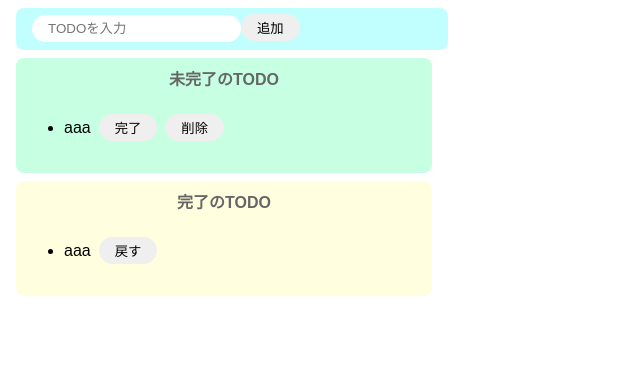
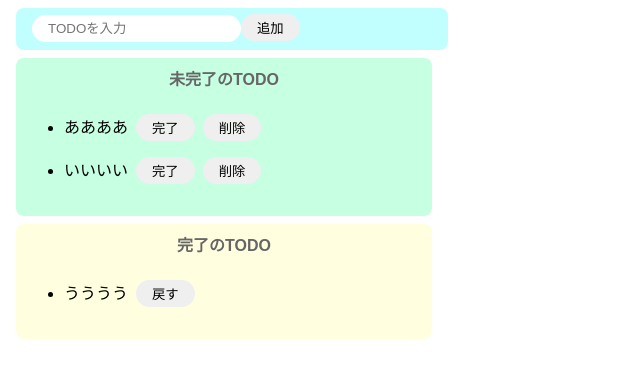
Before and after one commit to sjsnr/to-do-react, a React (Create React App) app: page / in a window 1280 px wide. Shown: the top 378 px of the page, without its empty margins (0-640 px from the left). Built offline with nearby package versions, Linux system fonts and the light colour scheme.

Commit message:
[add] make function for add new tasks

```diff
--- a/src/App.jsx
+++ b/src/App.jsx
@@ -1,30 +1,59 @@
-import React from "react";
+import React, { useState } from "react";
 import "./styles.css";
 
 export const App = () => {
+  const [todoText, setTodoText] = useState("");
+  const [incompleteTodos, setIncompleteTodos] = useState([
+    "ああああ",
+    "いいいい"
+  ]);
+  const [completeTodos, setCompleteTodos] = useState(["うううう"]);
+
+  const onChangeTodoText = (event) => setTodoText(event.target.value);
+
+  const onClickAdd = () => {
+    if (todoText === "") return;
+    const newTodos = [...incompleteTodos, todoText];
+    setIncompleteTodos(newTodos);
+    setTodoText("");
+  };
+
   return (
     <>
       <div className="input-area">
-        <input type="text" placeholder="TODOを入力" />
-        <button>追加</button>
+        <input
+          type="text"
+          placeholder="TODOを入力"
+          value={todoText}
+          onChange={onChangeTodoText}
+        />
+        <button onClick={onClickAdd}>追加</button>
       </div>
       <div className="incomplete-area">
         <p className="area-title">未完了のTODO</p>
         <ul className="list-row">
-          <li>
-            <span>aaa</span>
-            <button>完了</button>
-            <button>削除</button>
-          </li>
+          {incompleteTodos.map((todo) => {
+            return (
+              <li key="{todo">
+                <span>{todo}</span>
+                <button>完了</button>
+                <button>削除</button>
+              </li>
+            );
+          })}
         </ul>
       </div>
       <div className="complete-area">
         <p className="area-title">完了のTODO</p>
         <ul className="list-row">
-          <li>
-            <span>aaa</span>
-            <button>戻す</button>
-          </li>
+          {completeTodos.map((todo) => {
+            return (
+              <li key="{todo">
+                <span>{todo}</span>
+                <button>戻す</button>
+              </li>
+            );
+          })}
         </ul>
       </div>
     </>
```
